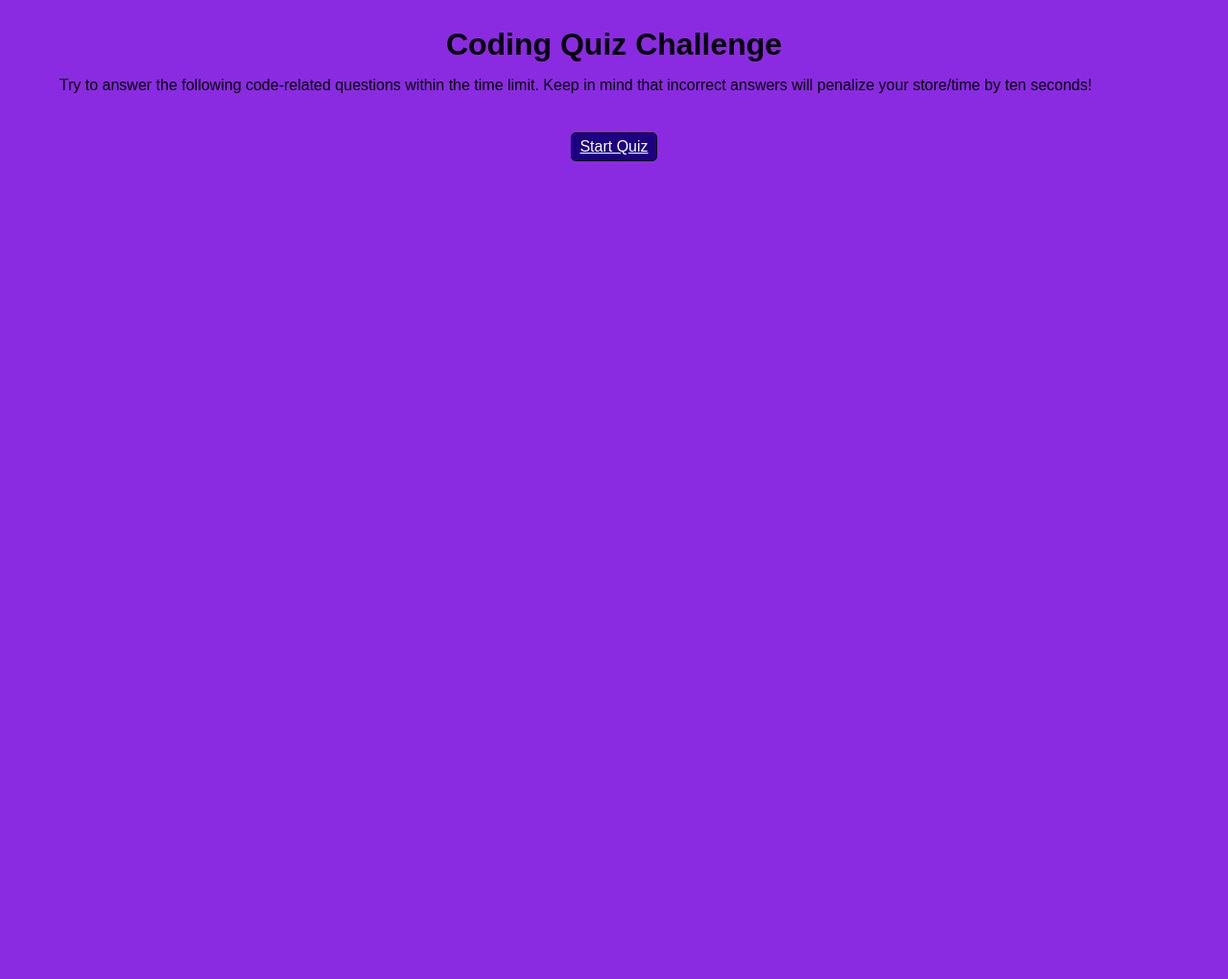
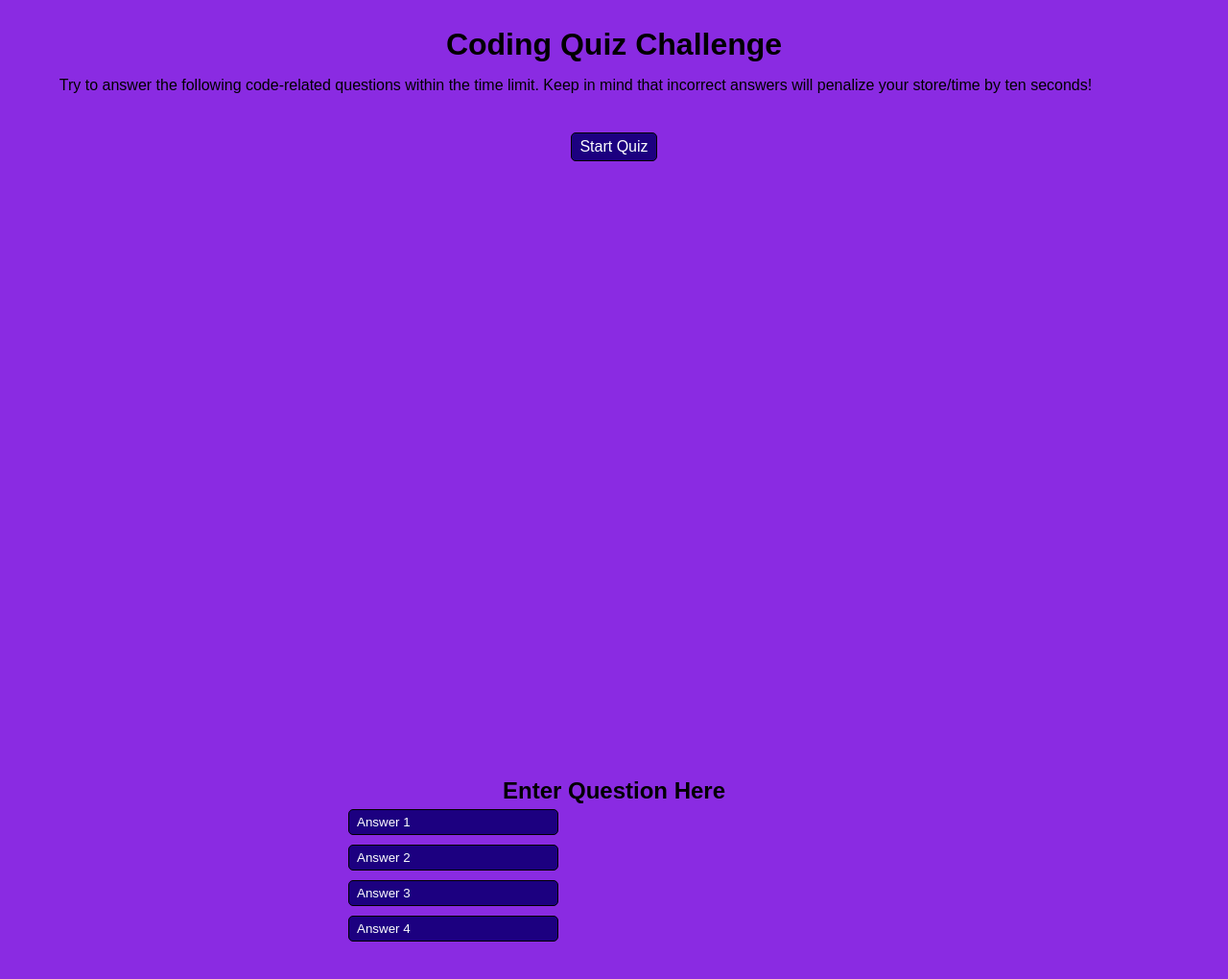
Before and after one commit to ceci-00/Questionary, a plain HTML site: page index.html in a window 1280 px wide. Shown: the part 320-1340 px from the top of the page at 96% size. Before the commit the page ends 818 px from the top, so only its background shows below. Drawn offline with Linux system fonts and the light colour scheme.

Commit message:
removed anchors to deleted highscores and quiz html files in index.html

```diff
--- a/index.html
+++ b/index.html
@@ -10,7 +10,7 @@
 </head>
 <header>
     <div>
-        <a href="highscores.html" id="highscores-btn" class="highscores">View High Scores</a>
+        <div id="highscores-btn" class="highscores">View High Scores</div>
     </div>
 </header>
 <body>
@@ -20,7 +20,18 @@
             <p>Try to answer the following code-related questions within the time limit.
             Keep in mind that incorrect answers will penalize your store/time by ten seconds!
             </p>
-            <a href="/quiz.html" class="start-btn">Start Quiz</a>
+            <div class="start-btn">Start Quiz</div>
+        </div>
+    </div>
+    <div class="container">
+        <div id="quiz" class="justify-center flex-column">
+            <h2 id="question">Enter Question Here</h2>
+            <div id="answer-btns">
+                <button class="btn" id="option">Answer 1</button>
+                <button class="btn" id="option">Answer 2</button>
+                <button class="btn" id="option">Answer 3</button>
+                <button class="btn" id="option">Answer 4</button>
+            </div>
         </div>
     </div>
 </body>
```
